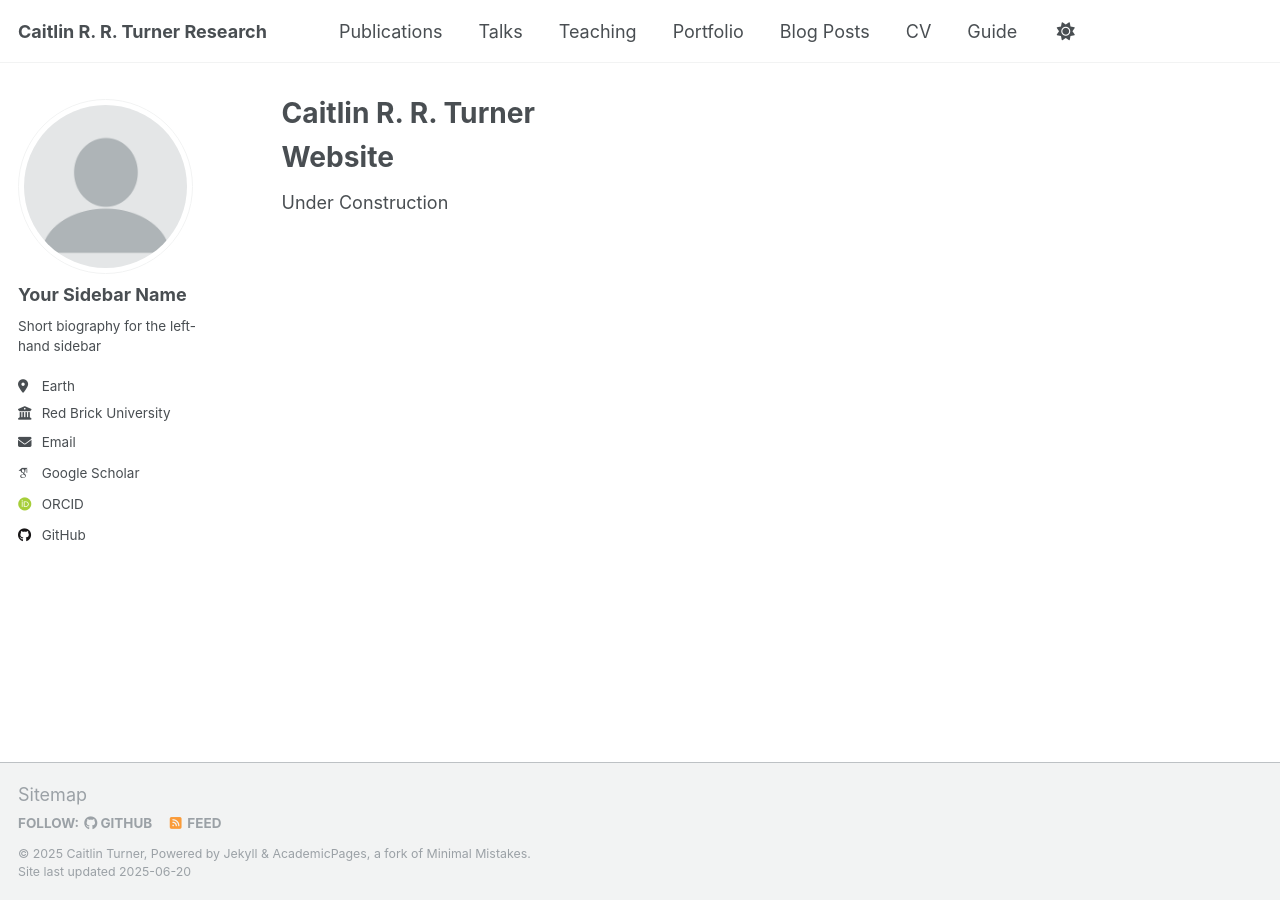
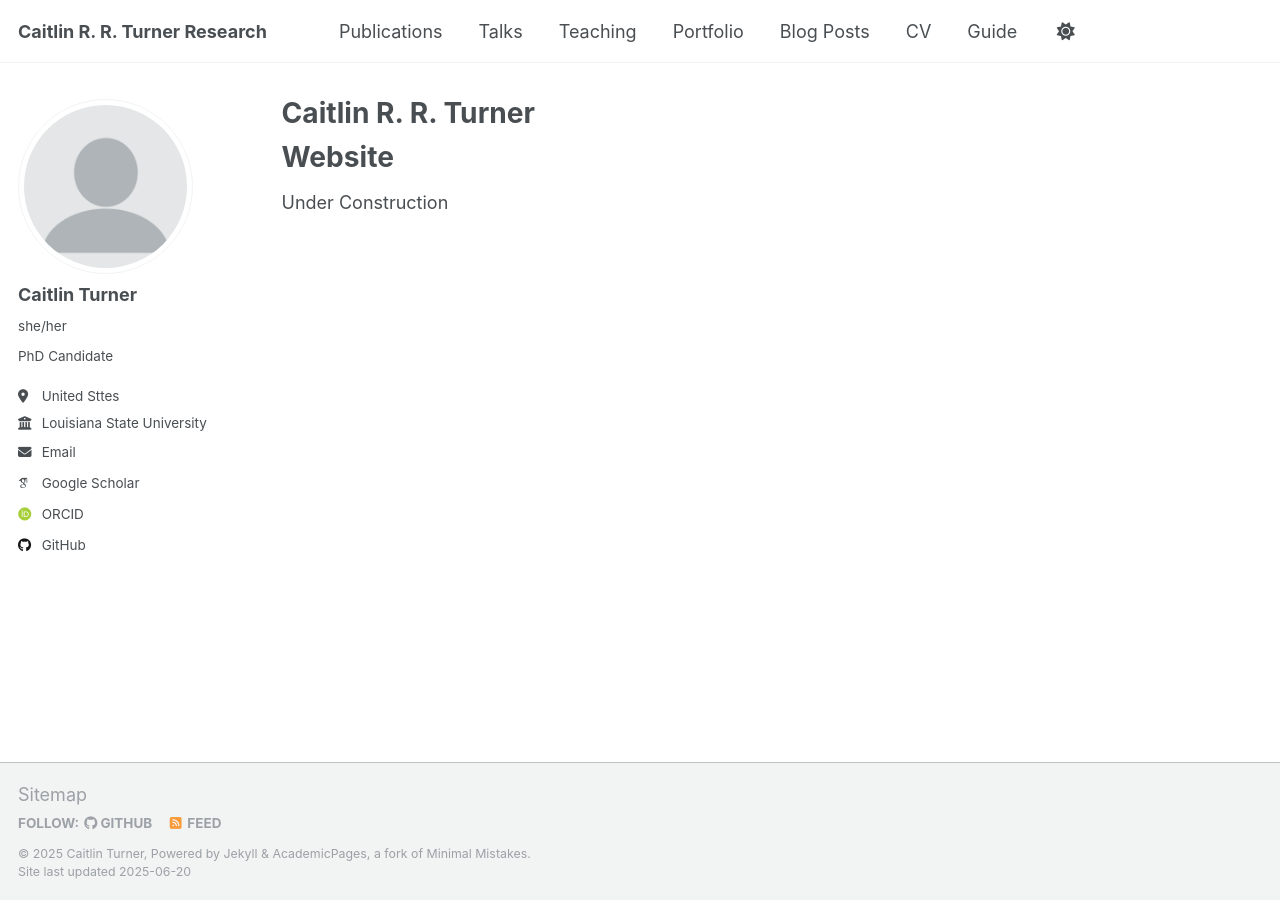
Before and after one commit to caitlinturner/caitlinturner.github.io, a Jekyll site: the page built from _pages/about.md, in a window 1280 px wide. Built offline with Jekyll 4.4.1, drawn with Linux system fonts in a browser that asks for light colours; some web fonts are replaced.

Commit message:
Update _config.yml

```diff
--- a/_config.yml
+++ b/_config.yml
@@ -23,13 +23,14 @@ repository               : "caitlinturner/caitlinturner.github.io"
 author:
   # Biographic information
   avatar           : "profile.png"
-  name             : "Your Sidebar Name"
-  pronouns         : # example: "she/her"
-  bio              : "Short biography for the left-hand sidebar"
-  location         : "Earth"
-  employer         : "Red Brick University"
+  name             : "Caitlin Turner"
+  pronouns         : "she/her"
+  bio              : "PhD Candidate"
+  location         : "United Sttes"
+  employer         : "Louisiana State University"
   uri              : # URL
-  email            : "none@example.org"
+  email            : "cturn65@lsu.edu"
+  email            : "caitlin.r.r.turner@gmail.com"
 
   # Academic websites
   academia         : # URL
@@ -132,7 +133,7 @@ yandex_site_verification :
 
 # Social Sharing
 twitter:
-  username               : &twitter
+  username               : #&twitter
 facebook:
   username               :
   app_id                 :
```
